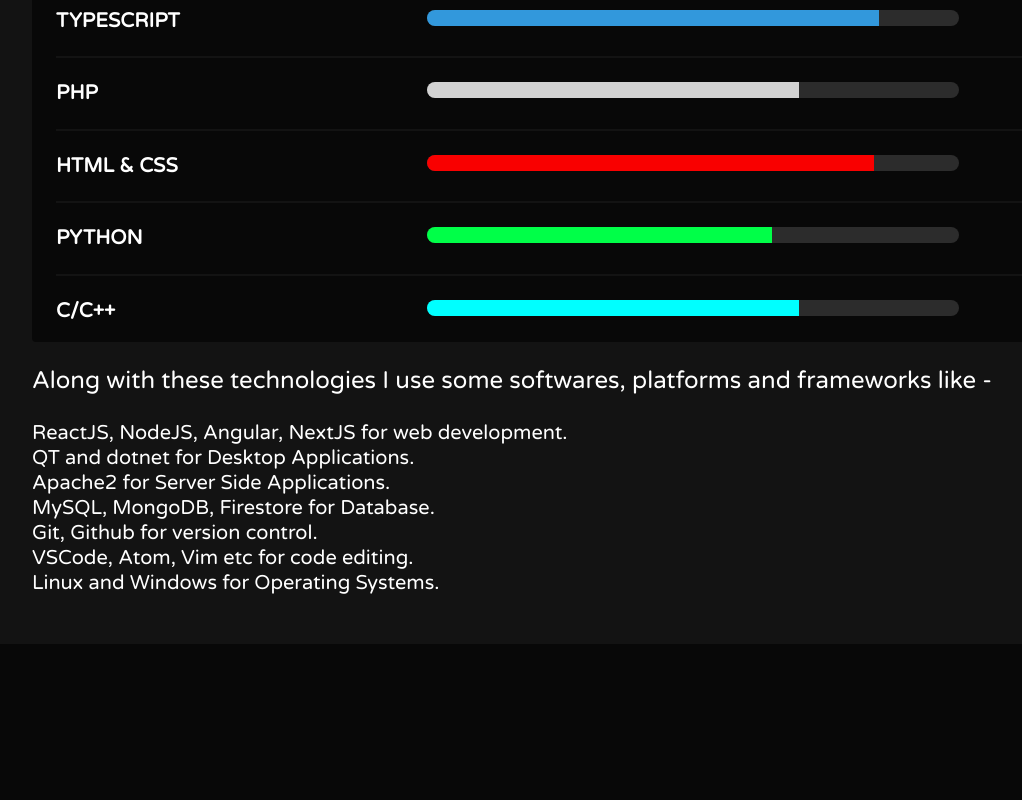
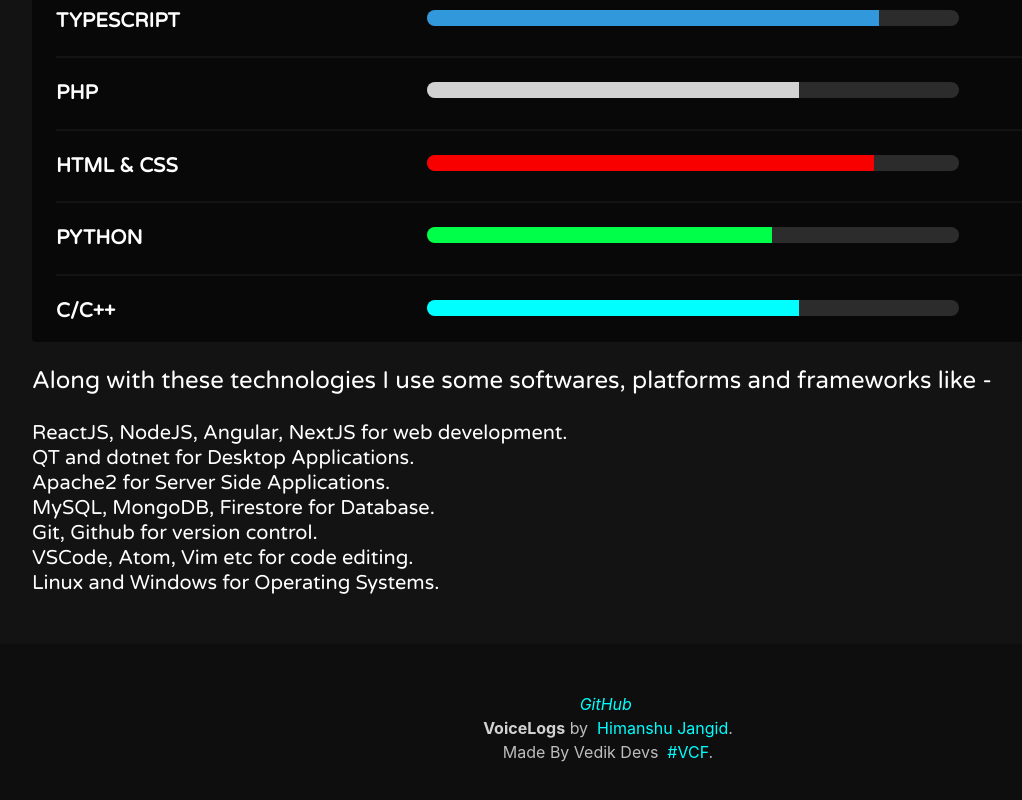
Before and after one commit to himanshurajora/Spark117_VoiceLogs, a Next.js app: page / in a window 1280 px wide. Shown: the part 1598-2398 px from the top of the page, without its empty margins (32-1054 px from the left). Before the commit the page ends 2242 px from the top, so only its background shows below. Built offline with nearby package versions, Linux system fonts and the light colour scheme; no server answers; the database is empty.

Commit message:
footer support

```diff
--- a/components/Layout.tsx
+++ b/components/Layout.tsx
@@ -1,14 +1,16 @@
 import { Fragment } from "react"
 import Navbar from "./navbar/Navbar"
 import Animation from "./animation/Animation"
+import Footer from "./footer/Footer"
 export default function Layout(props) {
     return (
-        <Fragment>
+        <>
             <Navbar></Navbar>
             <main>
             {/* <Animation></Animation> */}
                 {props.children}
             </main>
-        </Fragment>
+            <Footer></Footer>
+        </>
     )
 }
--- /dev/null
+++ b/components/footer/Footer.tsx
@@ -0,0 +1,26 @@
+
+
+export default function Footer() {
+
+    return (
+        <footer className="footer">
+            <div className="container">
+                <div className="content has-text-centered">
+
+                        <a className="icon" href="//github.com/jenil/himanshurajora" target="_blank">
+                            <i className="fab fa-github">GitHub</i>
+                        </a>
+                        &nbsp;
+                    <p>
+                        <strong>VoiceLogs</strong> by
+                         <a href="https://github.com/himanshurajora" target="_blank">&nbsp; Himanshu Jangid</a>.
+                        <br /> Made By Vedik Devs &nbsp;
+                        <a>#VCF</a>.
+                    </p>
+
+                </div>
+            </div>
+        </footer>
+    )
+
+}
--- a/pages/index.tsx
+++ b/pages/index.tsx
@@ -212,26 +212,20 @@
                     </li>
                     <li>
                       QT and dotnet for Desktop Applications.
-
                     </li>
                     <li>
                       Apache2 for Server Side Applications.
-
                     </li>
                     <li>
                       MySQL, MongoDB, Firestore for Database.
-
                     </li>
                     <li>
-
                       Git, Github for version control.
                     </li>
                     <li>
-
                       VSCode, Atom, Vim etc for code editing.
                     </li>
                     <li>
-
                       Linux and Windows for Operating Systems.
                     </li>
                   </ul>
```
Also changed, not shown: pages/podcasts/index.tsx (+4 -4 lines).
